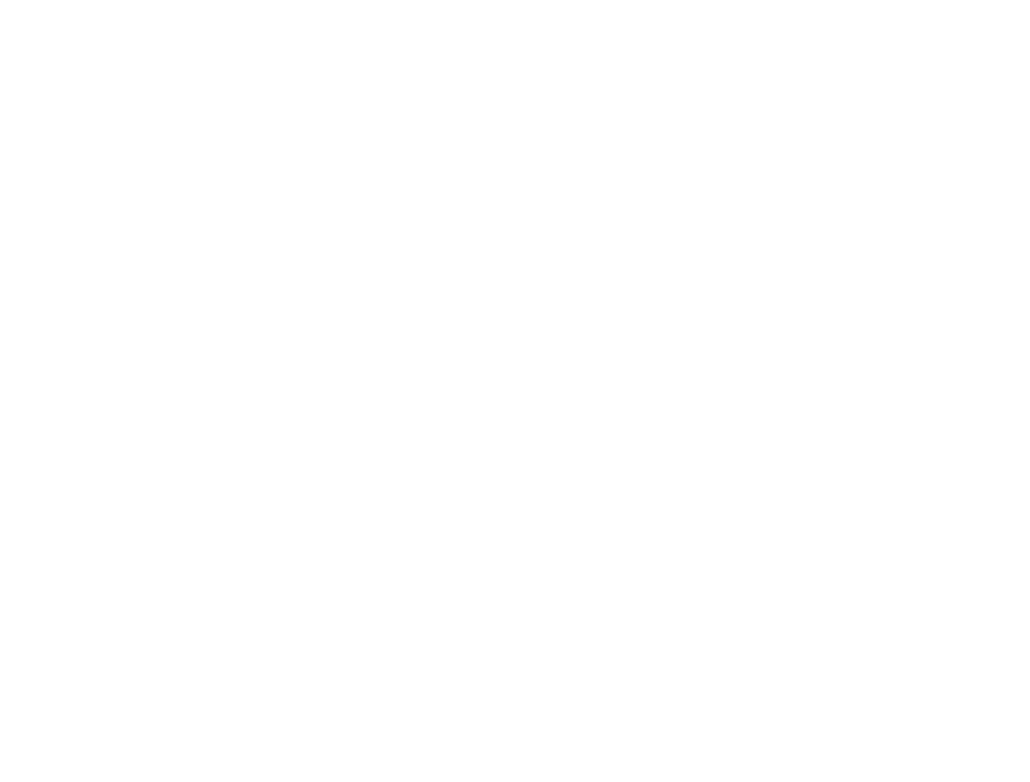
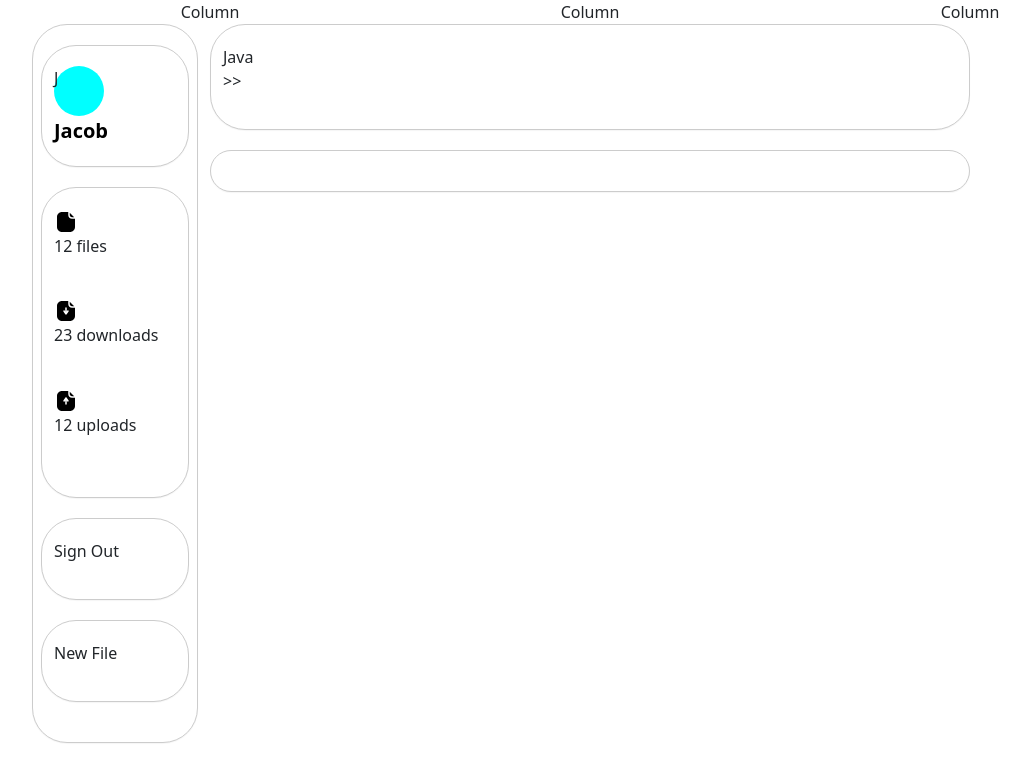
Before and after one commit to adhilsalim/LabDrive, a plain HTML site: page app/index.html in a window 1280 px wide. Shown: the whole page, without its empty margins (50-1080 px from the left). Drawn offline with nearby package versions, Linux system fonts and the light colour scheme.

Commit message:
app UI update

```diff
--- a/app/index.html
+++ b/app/index.html
@@ -6,11 +6,77 @@
     <meta http-equiv="X-UA-Compatible" content="IE=edge">
     <meta name="viewport" content="width=device-width, initial-scale=1.0">
     <title>LabDrive</title>
+    <link rel="stylesheet" href="/style/app.css">
     <link href="https://cdn.jsdelivr.net/npm/bootstrap@5.2.2/dist/css/bootstrap.min.css" rel="stylesheet"
         integrity="sha384-Zenh87qX5JnK2Jl0vWa8Ck2rdkQ2Bzep5IDxbcnCeuOxjzrPF/et3URy9Bv1WTRi" crossorigin="anonymous">
 </head>
 
 <body>
+    <div class="container text-center">
+        <div class="row">
+            <div class="col">
+                Column
+            </div>
+            <div class="col">
+                Column
+            </div>
+            <div class="col">
+                Column
+            </div>
+        </div>
+    </div>
+    <div class="container">
+        <div class="row">
+            <div class="col-2">
+                <div class="block">
+                    <div class="row">
+                        <div class="block">
+                            <div class="avatar">J</div>
+                            <div class="name">Jacob</div>
+                        </div>
+                    </div>
+                    <div class="row">
+                        <div class="block">
+                            <img src="/svg/app/file.svg">
+                            <p>12 files</p><br>
+                            <img src="/svg/app/downloads.svg">
+                            <p>23 downloads</p><br>
+                            <img src="/svg/app/uploads.svg">
+                            <p>12 uploads</p><br>
+                        </div>
+                    </div>
+                    <div class="row">
+                        <div class="block">
+                            <p>Sign Out</p>
+                        </div>
+                    </div>
+                    <div class="row">
+                        <div class="block">
+                            <p>New File</p>
+                        </div>
+                    </div>
+                </div>
+            </div>
+            <div class="col-8">
+                <div class="row">
+                    <div class="block">
+                        <div class="col-2">
+                            <div class="folderName">Java</div>
+                        </div>
+                        <div class="col-auto">
+                            <div class="controls">
+                                <p>>></p>
+                            </div>
+                        </div>
+                    </div>
+                </div>
+                <div class="row">
+                    <div class="block"></div>
+                </div>
+            </div>
+        </div>
+    </div>
+
 
     <script src="https://cdn.jsdelivr.net/npm/bootstrap@5.2.2/dist/js/bootstrap.bundle.min.js"
         integrity="sha384-OERcA2EqjJCMA+/3y+gxIOqMEjwtxJY7qPCqsdltbNJuaOe923+mo//f6V8Qbsw3"
--- /dev/null
+++ b/style/app.css
@@ -0,0 +1,24 @@
+.block {
+    background-color: #fff;
+    border: 1px solid #ccc;
+    border-radius: 35px;
+    box-shadow: 0 1px 1px rgba(0, 0, 0, .04);
+    margin-bottom: 20px;
+    padding: 20px;
+    width: auto;
+    height: auto;
+}
+
+.avatar {
+    border-radius: 50%;
+    width: 50px;
+    height: 50px;
+    margin-right: 10px;
+    background-color: aqua;
+}
+
+.name {
+    font-size: 20px;
+    font-weight: bold;
+    color: #000;
+}
```
Also changed, not shown: svg/app/downloads.svg (added), svg/app/file.svg (added), svg/app/uploads.svg (added).
